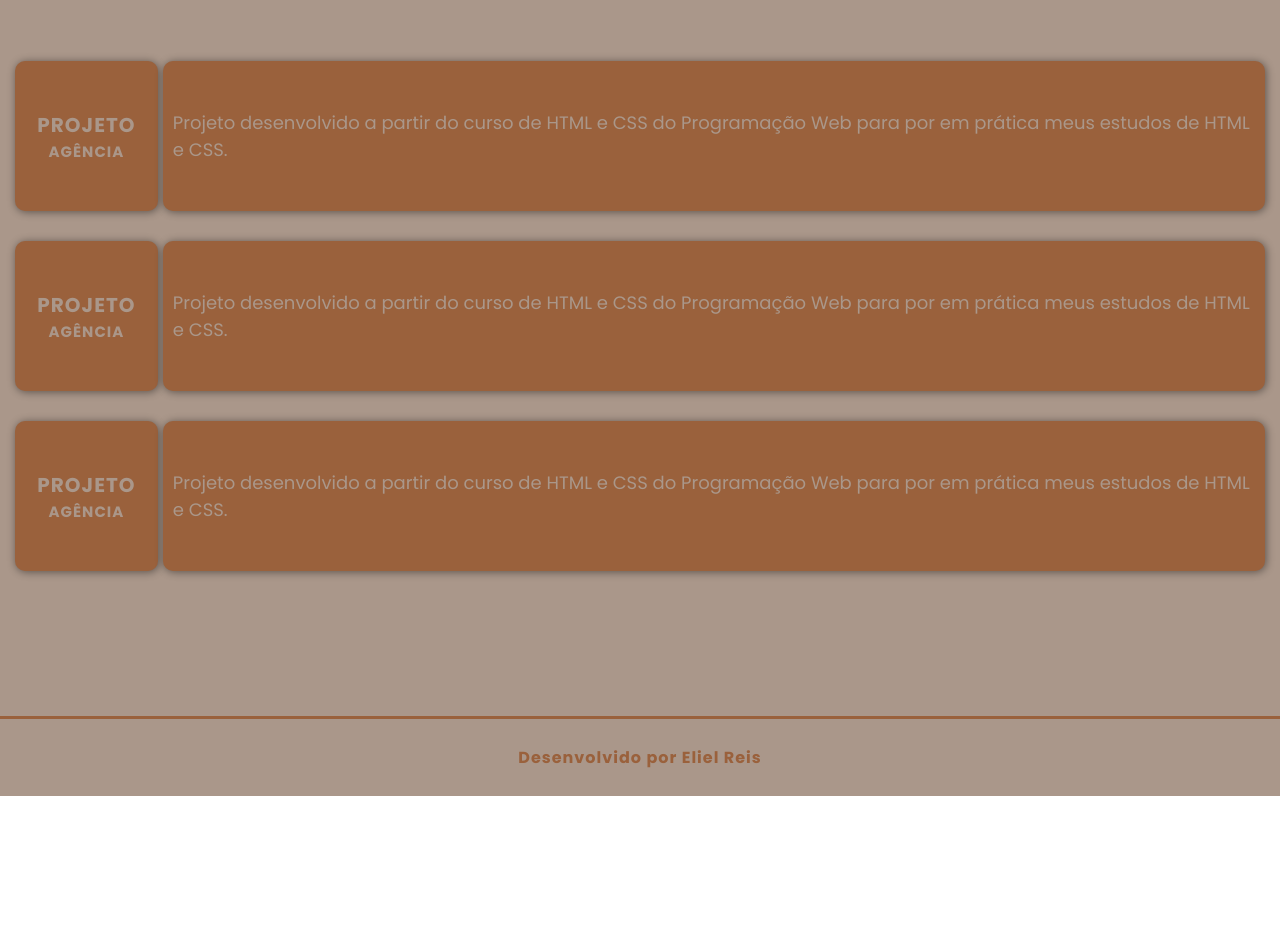
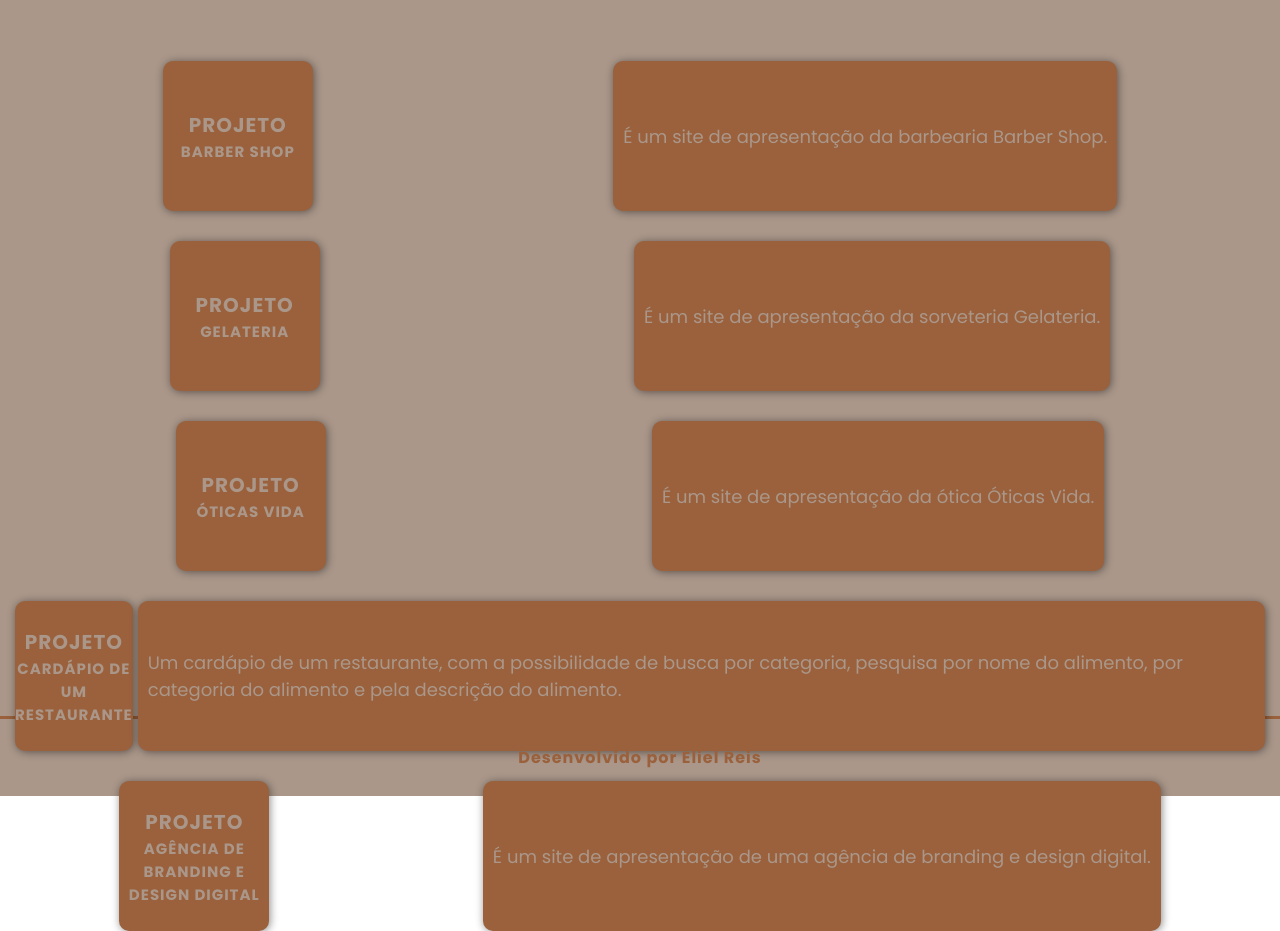
Before and after one commit to eliel-reis/portfolio_2.0, a Next.js app: page /Projetos in a window 1280 px wide. Shown: the part 164-1095 px from the top of the page. Before the commit the page ends 960 px from the top, so only its background shows below. Built offline with nearby package versions, Linux system fonts and the light colour scheme.

Commit message:
atualizei todos os projetos colocando links e modifiquei titulo e sub-titulos

```diff
--- a/src/app/Projetos/Cards/index.jsx
+++ b/src/app/Projetos/Cards/index.jsx
@@ -1,11 +1,11 @@
 import Link from "next/link";
 import styles from "./Cards.module.css";
 
-export default function Cards({ titulo, sub_titulo, descricao }) {
+export default function Cards({ titulo, sub_titulo, descricao, links }) {
     return (
         <section className={styles.container}>
             <section className={styles.btn} >
-                <Link className={styles.pos_btn} href="/">
+                <Link className={styles.pos_btn} href={links} target="_blank">
                     <h3>
                         {titulo}
                     </h3>
--- a/src/app/Projetos/page.jsx
+++ b/src/app/Projetos/page.jsx
@@ -12,21 +12,39 @@ export default function Projetos() {
                 </h1>
             </section>
             <section className={styles.container_cards} >
+
             <Cards
+                links="https://site-de-uma-barbearia-proj-03.vercel.app/"
                 titulo={titulo_real}
-                    sub_titulo="AGÊNCIA"
-                    descricao="Projeto desenvolvido a partir do curso de HTML e CSS do Programação Web para por em prática meus estudos de HTML e CSS."
+                sub_titulo="BARBER SHOP"
+                descricao="É um site de apresentação da barbearia Barber Shop."
             />
             <Cards
+                links="https://site-para-sorveteria-proj-02.vercel.app/"
                 titulo={titulo_real}
-                    sub_titulo="AGÊNCIA"
-                    descricao="Projeto desenvolvido a partir do curso de HTML e CSS do Programação Web para por em prática meus estudos de HTML e CSS."
+                sub_titulo="GELATERIA"
+                descricao="É um site de apresentação da sorveteria Gelateria."
             />
             <Cards
+                links="https://site-de-uma-barbearia-proj-03.vercel.app/"
                 titulo={titulo_real}
-                    sub_titulo="AGÊNCIA"
-                    descricao="Projeto desenvolvido a partir do curso de HTML e CSS do Programação Web para por em prática meus estudos de HTML e CSS."
+                sub_titulo="ÓTICAS VIDA"
+                descricao="É um site de apresentação da ótica Óticas Vida."
             />
+
+            <Cards
+                links="https://site-cardapio-de-restaurante-proj-05.vercel.app/"
+                titulo={titulo_real}
+                sub_titulo="CARDÁPIO DE UM RESTAURANTE"
+                descricao="Um cardápio de um restaurante, com a possibilidade de busca por categoria, pesquisa por nome do alimento, por categoria do alimento e pela descrição do alimento."
+            />
+            <Cards
+                links="https://site-de-agencia-de-design-proj-04.vercel.app/"
+                titulo={titulo_real}
+                sub_titulo="AGÊNCIA DE BRANDING E DESIGN DIGITAL"
+                descricao="É um site de apresentação de uma agência de branding e design digital."
+            />
+
             </section>
         </section>
     );
```
Also changed, not shown: src/components/Secao_Projetos/index.jsx (+4 -9 lines). Lines whose indentation alone changed are shown as unchanged.
